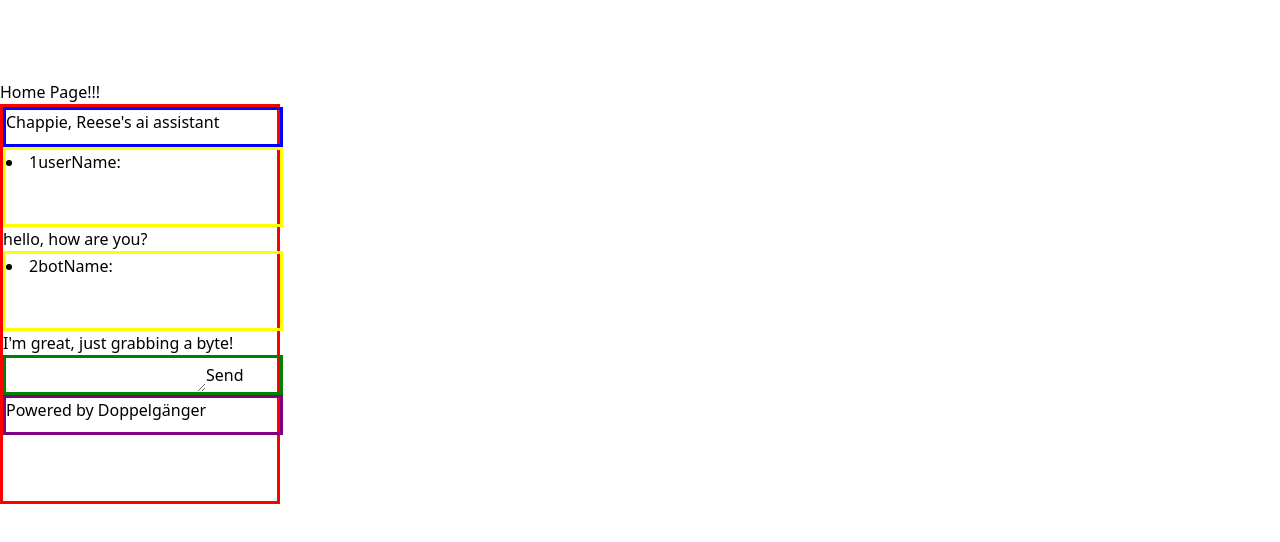
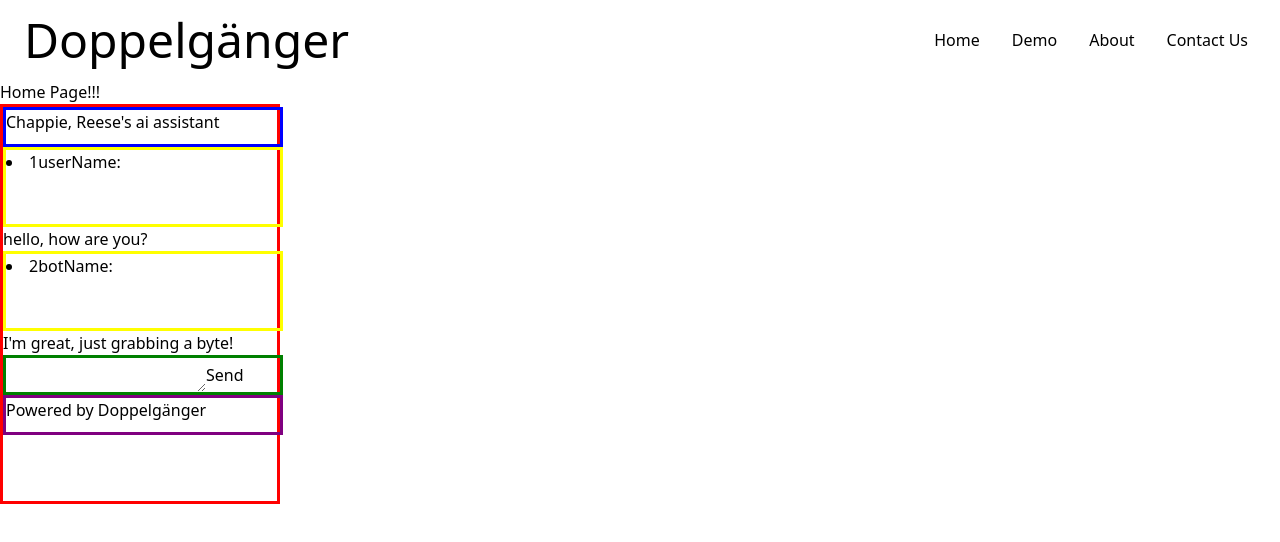
Before and after one commit to KeinoC/Doppleganger, a React (Create React App) app in the folder client/: page / in a window 1280 px wide. Shown: the top 542 px of the page. Built offline with nearby package versions, Linux system fonts and the light colour scheme.

Commit message:
working tailwind

```diff
--- a/client/src/App.js
+++ b/client/src/App.js
@@ -3,6 +3,7 @@ import { DataProvider } from './DataProvider/DataContext';
 import Home from "./Home/HomePage"
 import Nav from "./Home/Nav"
 import ChatWindow from './Doppelganger/ChatWindow';
+import './index.css'
 
 
 function App() {
--- a/client/src/Home/Nav.jsx
+++ b/client/src/Home/Nav.jsx
@@ -25,7 +25,7 @@ const Nav = () => {
     }
   ]
   return (
-    <div className="flex justify-between items-center w-full h-20 px-4 text-white ">
+    <div className="flex justify-between items-center w-full h-20 px-4 text-black ">
       <div>
           <h1 className=" select-none text-5xl font-signature ml-2">Doppelgänger</h1>
       </div>
@@ -35,7 +35,7 @@ const Nav = () => {
         {links.map(({id, link}) => (
           <li
             key ={id}
-            className="px-4 cursor-pointer capitalize font-medium text-white hover:text hover:scale-105 duration-200">
+            className="px-4 cursor-pointer capitalize font-medium text-black hover:text hover:scale-105 duration-200">
 
             <Link
               to={link}
```
